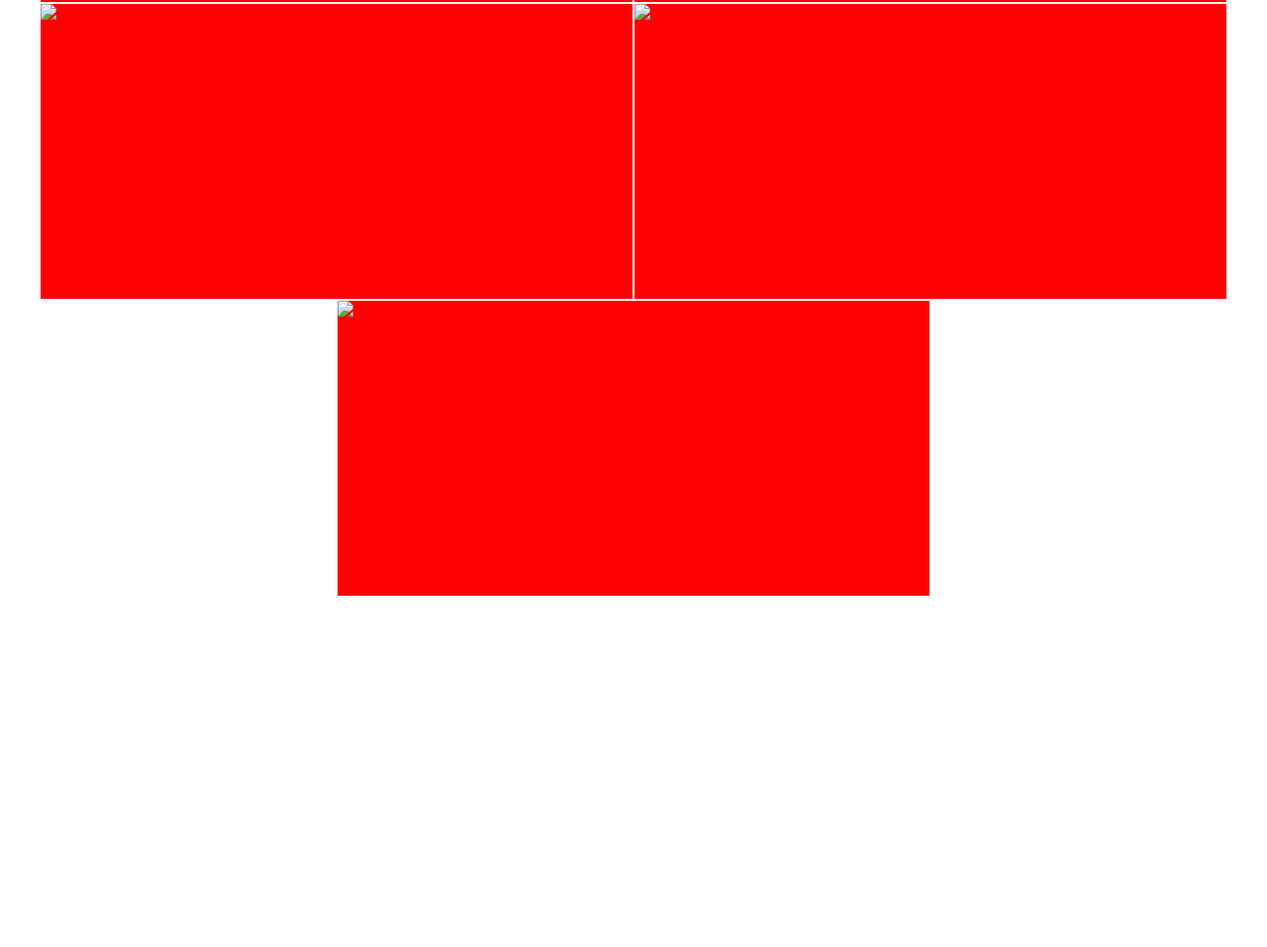
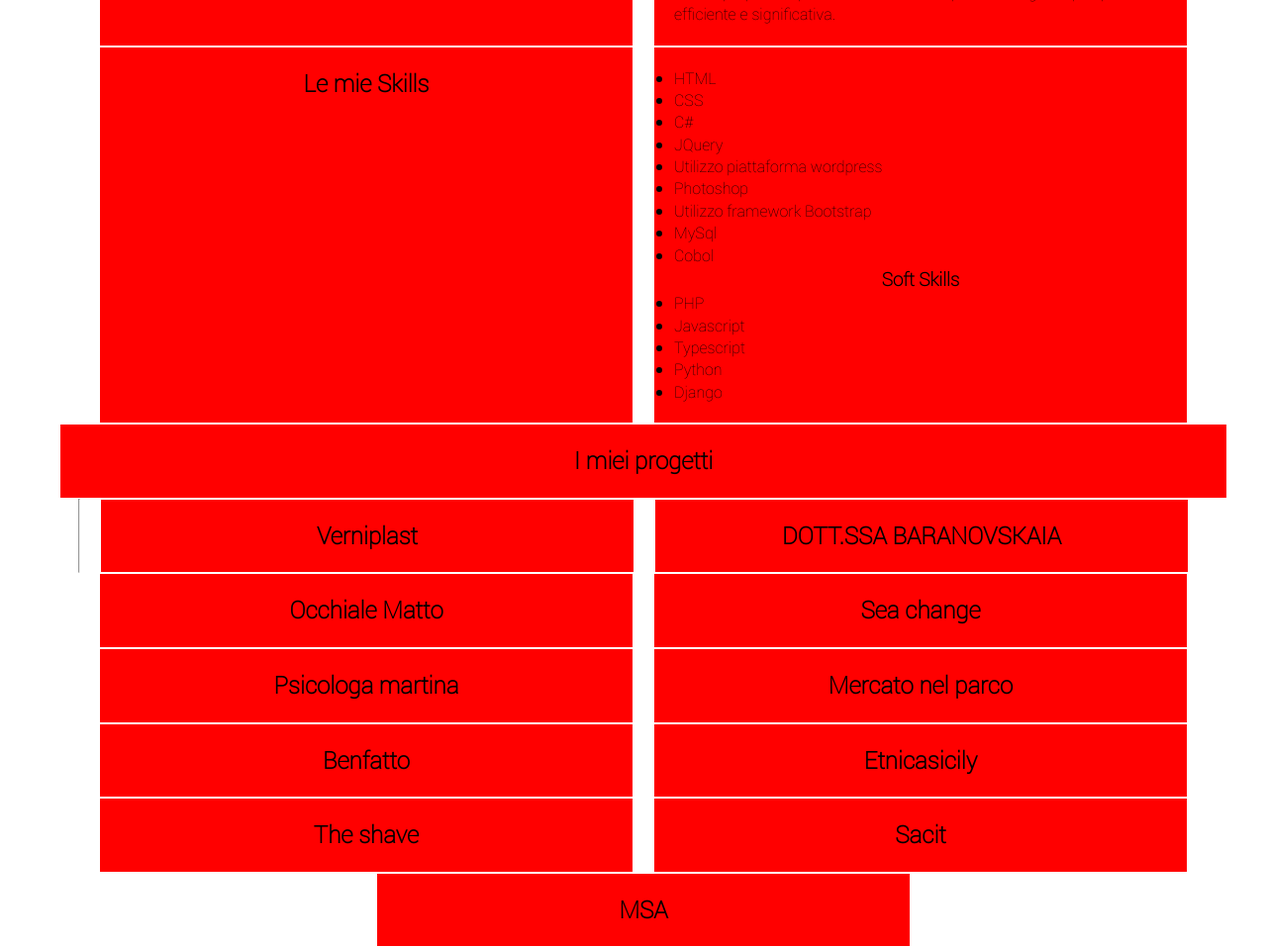
Before and after one commit to Marcod93/marcodonati, a plain HTML site: page index.html in a window 1280 px wide. Shown: the part 415-1372 px from the top of the page at 99% size. Before the commit the page ends 1018 px from the top, so only its background shows below. Drawn offline with Linux system fonts and the light colour scheme.

Commit message:
Aggiunta del font Roboto, creato le sezioni Skills, creato sezioni i miei lavori

```diff
--- a/assets/style.css
+++ b/assets/style.css
@@ -1,7 +1,13 @@
+@font-face {
+  font-family: 'Roboto';
+  src: url(font/Roboto-Thin-webfont.woff) format('woff');
+}
+
 * {
     margin: 0;
     padding: 0;
     box-sizing: border-box;
+    font-family: 'Roboto';
   }
 
   .menu-container {
@@ -16,7 +22,6 @@
   .menu {
     width: 1200px;
     display: flex;
-    justify-content:flex-end;
     justify-content: space-around;
   }
   .menu li{
@@ -26,21 +31,29 @@
   .menu li:hover{
     cursor: pointer;
   }
-  .photo-grid-container {
+  .container {
     display: flex;
     justify-content: center;
+    margin-top: 40px;
   }
 
-  .photo-grid {
+  .grid {
     width: 1200px;
     display: flex;
     justify-content: center;
     flex-wrap: wrap;
   }
 
-  .photo-grid-item {
+  .item {
     border: 1px solid #fff;
-    width: 50%;
-    height: 300px;
+    width: 45%;
     background-color: red;
+    padding: 20px;
+    text-align: justify;
+    line-height: 1.4;
+    margin-left: 20px;
   }
+
+  h2, h3{
+    text-align: center;
+  }
--- a/index.html
+++ b/index.html
@@ -18,14 +18,14 @@
       </div>
     </nav>
 
-    <div class='photo-grid-container'>
-      <div class='photo-grid'>
-        <!--About me-->
-        <div class='photo-grid-item first-item'>
+    <div class='container'>
+      <div class='grid'>
+        <!--About me 1 row-->
+        <div class='item first-item'>
           <img src='images/one.svg'/>
         </div>
-        <div class='photo-grid-item'>
-        <h2 style="text-align: center;">About me</h2>
+        <div class='item'>
+        <h2>About me</h2>
         <p>
           Ciao sono Marco Donati, un ragazzo appassionato di tecnologia e creatività.
           Da sempre appasionato per le ultime innovazioni nel mondo della tecnologia,
@@ -37,15 +37,69 @@
           per rendere la tua esperienza digitale più piacevole, efficiente e significativa.
         </p>
         </div>
-
-        <div class='photo-grid-item'>
-          <img src='images/three.svg'/>
+        <!--2 row-->
+        <div class='item'>
+          <h2>Le mie Skills</h2>
         </div>
-        <div class='photo-grid-item'>
-          <img src='images/four.svg'/>
+        <div class='item'>
+          <ul>
+            <li>HTML</li>
+            <li>CSS</li>
+            <li>C#</li>
+            <li>JQuery</li>
+            <li>Utilizzo piattaforma wordpress</li>
+            <li>Photoshop</li>
+            <li>Utilizzo framework Bootstrap</li>
+            <li>MySql</li>
+            <li>Cobol</li>
+          </ul>
+          <h3>Soft Skills</h3>
+          <ul>
+            <li>PHP</li>
+            <li>Javascript</li>
+            <li>Typescript</li>
+            <li>Python</li>
+            <li>Django</li>
+          </ul>
         </div>
-        <div class='photo-grid-item last-item'>
-          <img src='images/five.svg'/>
+        <!--3 row-->
+        <div class='item' style="width: 100%;">
+          <h2>I miei progetti</h2>
+        </div>
+        <hr>
+        <!--4 row-->
+        <div class='item'>
+          <h2>Verniplast</h2>
+        </div>
+        <div class='item'>
+          <h2>DOTT.SSA BARANOVSKAIA</h2>
+        </div>
+        <div class='item'>
+          <h2>Occhiale Matto</h2>
+        </div>
+        <div class='item'>
+          <h2>Sea change</h2>
+        </div>
+        <div class='item'>
+          <h2>Psicologa martina</h2>
+        </div>
+        <div class='item'>
+          <h2>Mercato nel parco</h2>
+        </div>
+        <div class='item'>
+          <h2>Benfatto</h2>
+        </div>
+        <div class='item'>
+          <h2>Etnicasicily</h2>
+        </div>
+        <div class='item'>
+          <h2>The shave</h2>
+        </div>
+        <div class='item'>
+          <h2>Sacit</h2>
+        </div>
+        <div class='item'>
+          <h2>MSA</h2>
         </div>
       </div>
     </div>
```
Also changed, not shown: assets/font/Roboto-Thin-webfont.woff (added).
